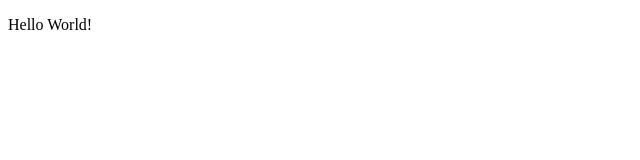
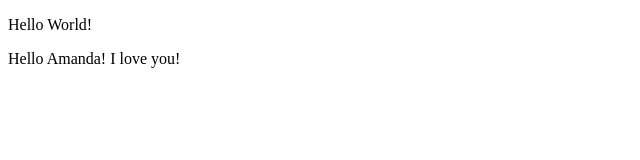
Before and after one commit to Monsware/monsware.github.io, a plain HTML site: page index.html in a window 1280 px wide. Shown: the whole page, without its empty margins (0-640 px from the left). Drawn offline with Linux system fonts and the light colour scheme.

Commit message:
Added a sample for viewing

```diff
--- a/index.html
+++ b/index.html
@@ -8,5 +8,6 @@
 </head>
 <body>
     <p>Hello World!</p>
+    <p>Hello Amanda! I love you!</p>
 </body>
 </html>
```
